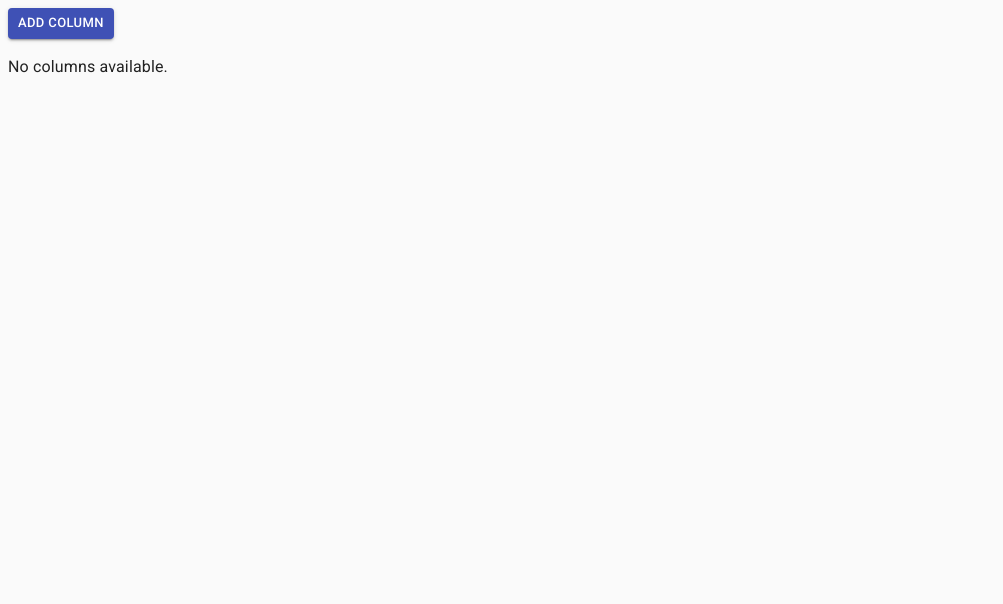
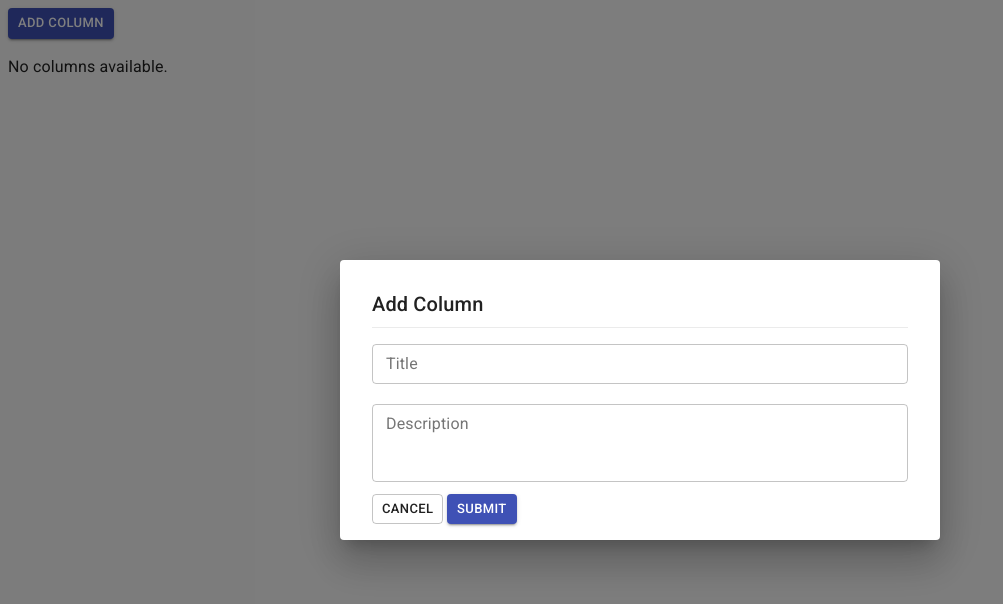
Before and after one commit to MadEyeAres/ProjectManagement-Kanban, a React (Create React App) app: page / in a window 1280 px wide. Both pictures are taken after a click on the button "ADD COLUMN". Shown: the top 604 px of the page, without its empty margins (0-1003 px from the left). Built offline with nearby package versions, Linux system fonts and the light colour scheme.

Commit message:
Update with column form

```diff
--- a/src/PersonalKanban/containers/AddColumnButton/index.tsx
+++ b/src/PersonalKanban/containers/AddColumnButton/index.tsx
@@ -1,15 +1,40 @@
 import React from "react";
 import Box from "@material-ui/core/Box";
 import Button from "@material-ui/core/Button";
+import Dialog from "@material-ui/core/Dialog";
+import DialogContent from "@material-ui/core/DialogContent";
+
+import ColumnForm from "PersonalKanban/components/ColumnForm";
 
 type AddColumnButtonProps = {};
 
 const AddColumnButton: React.FC<AddColumnButtonProps> = (props) => {
+  const [open, setOpen] = React.useState(false);
+
+  const handleOpenDialog = React.useCallback(() => {
+    setOpen(true);
+  }, []);
+
+  const handleCloseDialog = React.useCallback(() => {
+    setOpen(false);
+  }, []);
+
+  const handleSubmit = React.useCallback(() => {}, []);
+
   return (
     <Box display="block" marginBottom={2}>
-      <Button variant="contained" color="primary">
+      <Button variant="contained" color="primary" onClick={handleOpenDialog}>
         Add Column
       </Button>
+      <Dialog onClose={handleCloseDialog} open={open}>
+        <DialogContent>
+          <ColumnForm
+            column={{}}
+            onSubmit={handleSubmit}
+            onCancel={handleCloseDialog}
+          />
+        </DialogContent>
+      </Dialog>
     </Box>
   );
 };
```
